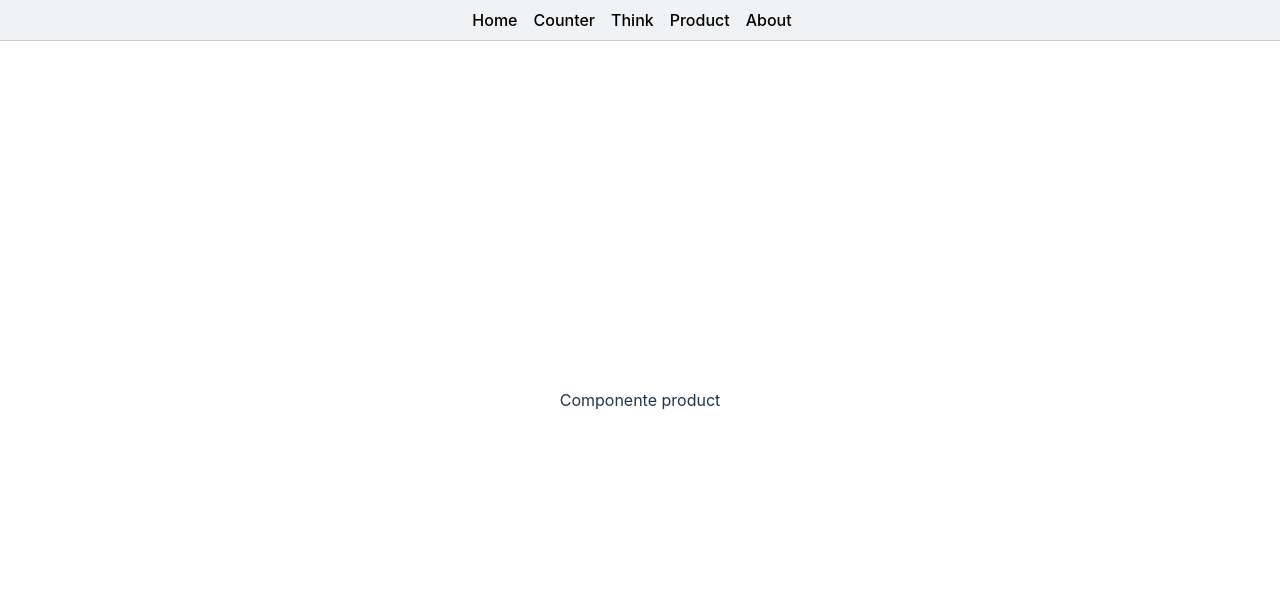
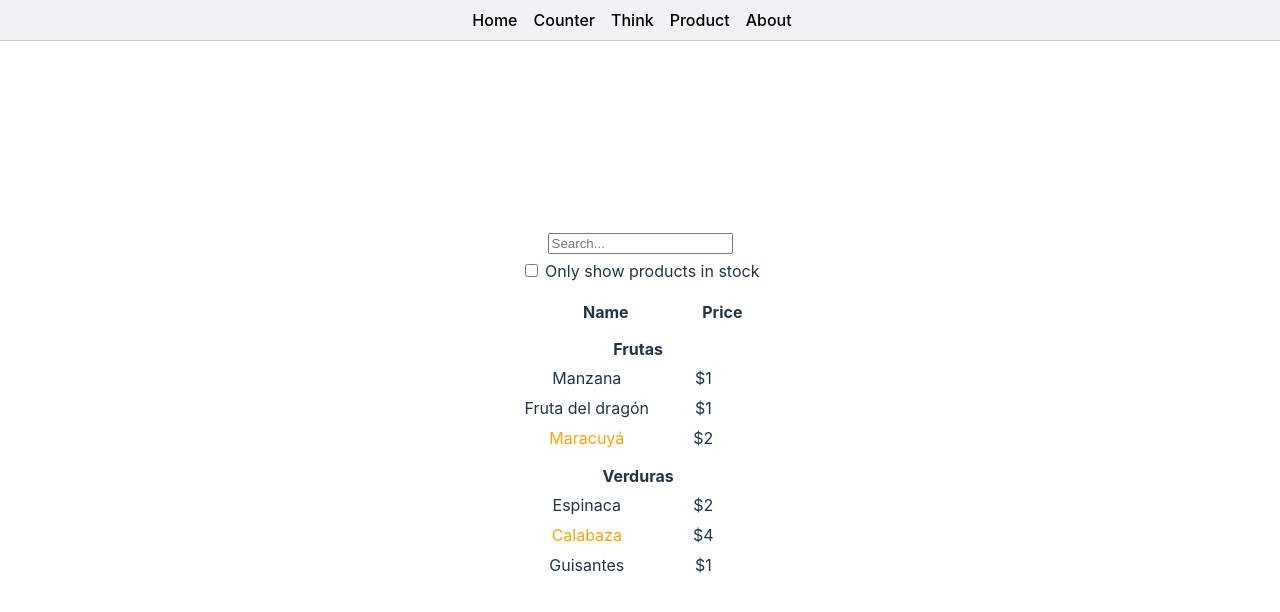
Before and after one commit to wilmmes/FrontEnd-React, a React (Vite) app: page /products in a window 1280 px wide. Shown: the top 612 px of the page. Built offline with nearby package versions, Linux system fonts and the light colour scheme.

Commit message:
Practica1

```diff
--- a/src/App.css
+++ b/src/App.css
@@ -62,3 +62,18 @@
 .nav-link:hover {
   color: #5378c3;
 }
+label {
+  display: block;
+  margin-top: 5px;
+  margin-bottom: 5px;
+}
+th {
+  padding-top: 10px;
+}
+td {
+  padding: 2px;
+  padding-right: 40px;
+}
+body {
+  padding: 5px;
+}
--- a/src/components/Navigation/Router.jsx
+++ b/src/components/Navigation/Router.jsx
@@ -2,7 +2,7 @@
 import Products from '../../screens/Product.jsx';
 import About from '../../screens/About.jsx';
 import Think from '../../screens/Think.jsx';
-import Counter from '../Counter/Counter.jsx';
+import Counter from '../Counter/counter.jsx';
 
 import { Routes, Route } from "react-router";
 
--- /dev/null
+++ b/src/components/Product/FilterableProductTable.jsx
@@ -0,0 +1,24 @@
+import SearchBar from "./SearchBar.jsx";
+import ProductTable from "./ProductTable.jsx";
+import {useState} from "react";
+
+const FilterableProductTable = ({ products }) => {
+  const [filterText, setFilterText] = useState('');
+  const [inStockOnly, setInStockOnly] = useState(false);
+
+  return (
+    <div>
+      <SearchBar
+        filterText={filterText}
+        inStockOnly={inStockOnly}
+        onFilterTextChange={setFilterText}
+        onInStockOnlyChange={setInStockOnly}/>
+      <ProductTable
+        products={products}
+        filterText={filterText}
+        inStockOnly={inStockOnly} />
+    </div>
+  )
+}
+
+export default FilterableProductTable;
--- /dev/null
+++ b/src/components/Product/ProductCategoryRow.jsx
@@ -0,0 +1,11 @@
+const ProductCategoryRow = ({ category }) => {
+  return (
+    <tr>
+      <th colSpan="2">
+        {category}
+      </th>
+    </tr>
+  );
+}
+
+export default ProductCategoryRow;
--- /dev/null
+++ b/src/components/Product/ProductRow.jsx
@@ -0,0 +1,14 @@
+const ProductRow = ({ product }) => {
+  const name = product.stocked ? product.name :
+    <span style={{ color: 'orange' }}>
+      {product.name}
+    </span>;
+  return (
+    <tr>
+      <td>{name}</td>
+      <td>{product.price}</td>
+    </tr>
+  );
+}
+
+export default ProductRow;
--- /dev/null
+++ b/src/components/Product/ProductTable.jsx
@@ -0,0 +1,47 @@
+import ProductCategoryRow from "./ProductCategoryRow.jsx";
+import ProductRow from "./ProductRow.jsx";
+
+const ProductTable = ({ products, filterText, inStockOnly }) => {
+  const rows = [];
+  let lastCategory = null;
+
+  products.forEach((product) => {
+    if (
+      product.name.toLowerCase().indexOf(
+        filterText.toLowerCase()
+      ) === -1
+    ) {
+      return;
+    }
+    if (inStockOnly && !product.stocked) {
+      return;
+    }
+    if (product.category !== lastCategory) {
+      rows.push(
+        <ProductCategoryRow
+          category={product.category}
+          key={product.category} />
+      );
+    }
+    rows.push(
+      <ProductRow
+        product={product}
+        key={product.name} />
+    );
+    lastCategory = product.category;
+  });
+
+  return (
+    <table>
+      <thead>
+        <tr>
+          <th>Name</th>
+          <th>Price</th>
+        </tr>
+      </thead>
+      <tbody>{rows}</tbody>
+    </table>
+  );
+}
+
+export default ProductTable;
--- /dev/null
+++ b/src/components/Product/SearchBar.jsx
@@ -0,0 +1,21 @@
+const SearchBar = ({filterText, inStockOnly, onFilterTextChange, onInStockOnlyChange }) => {
+  return (
+    <form>
+      <input
+        type="text"
+        value={filterText}
+        placeholder="Search..."
+        onChange={(e) => onFilterTextChange(e.target.value)} />
+      <label>
+        <input
+          type="checkbox"
+          checked={inStockOnly}
+          onChange={(e) => onInStockOnlyChange(e.target.checked)} />
+        {' '}
+        Only show products in stock
+      </label>
+    </form>
+  )
+}
+
+export default SearchBar;
--- a/src/screens/Product.jsx
+++ b/src/screens/Product.jsx
@@ -1,9 +1,12 @@
+import FilterableProductTable from "../components/Product/FilterableProductTable.jsx";
+import { useSelector } from "react-redux";
+
 const Product = () => {
-    return (
-        <>
-            <p>Componente product</p>
-        </>
-    );
+  const PRODUCTS = useSelector((state) => state.product.dataProduct);
+
+  return (
+    <FilterableProductTable products={PRODUCTS} />
+  )
 }
 
 export default Product;
```
